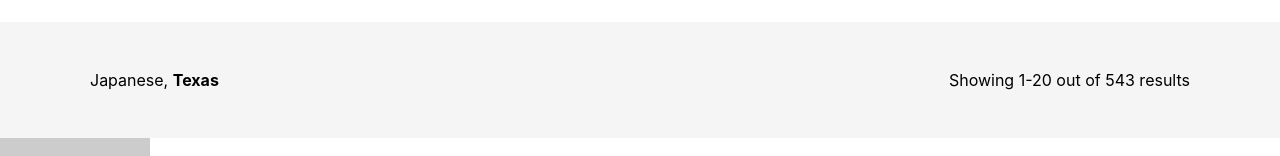
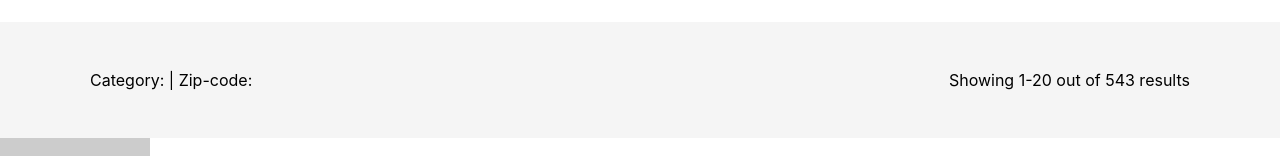
Before and after one commit to The-Software-Guild/c40finalproject-teem-3, a React (Create React App) app: page /search in a window 1280 px wide. Shown: the part 152-308 px from the top of the page. Built offline with nearby package versions, Linux system fonts and the light colour scheme; what @amcharts/amcharts4 would draw is missing.

Commit message:
SearchResultsSummary Dynamically Updates

```diff
--- a/src/pages/SearchPage/SearchPage.js
+++ b/src/pages/SearchPage/SearchPage.js
@@ -1,20 +1,18 @@
 import React from 'react';
 import {SearchResultsSummary} from './SearchResultSummary'
 import {SearchResults} from './SearchResults/SearchResults'
-//import useReactRouter from 'use-react-router';
-import {useBusinessSearch} from '../hooks/yelp-api/useBusinessSearch';
+import { useHistory , useParams} from 'react-router-dom';
 
 
 export function SearchPage() {
-    //const {location} = useReactRouter();
-    //const params = new URLSearchParams(location.search);
-    //const term = params.get('find_desc');
-    //const locationParam = params.get('find_loc');
-    //const [businesses, amountResults, searchParams, setSearchParams] = useBusinessSearch(item, locationParam);
+    const {location} = useHistory();
+    const params = new URLSearchParams(location.search);
+    const term = params.get('find_desc');
+    const locationParam = params.get('find_loc');
 
     return(
         <div>
-            <SearchResultsSummary/>
+            <SearchResultsSummary term={term} location={locationParam}/>
             <SearchResults/>
         </div>
     );
--- a/src/pages/SearchPage/SearchResultSummary.js
+++ b/src/pages/SearchPage/SearchResultSummary.js
@@ -1,12 +1,12 @@
 import React from 'react'
 import styles from './SearchResultSummary.module.css'
 
-export function SearchResultsSummary(){
+export function SearchResultsSummary(props){
     return(
         <div className={styles['container']}>
             <div className={styles['search-summary']}>
                 <p id="search_Category" className="subtitle">
-                    Japanese, <strong> Texas </strong>
+                    Category: {props.term} | Zip-code: {props.location}
 
                 </p>
                 <p>
```
